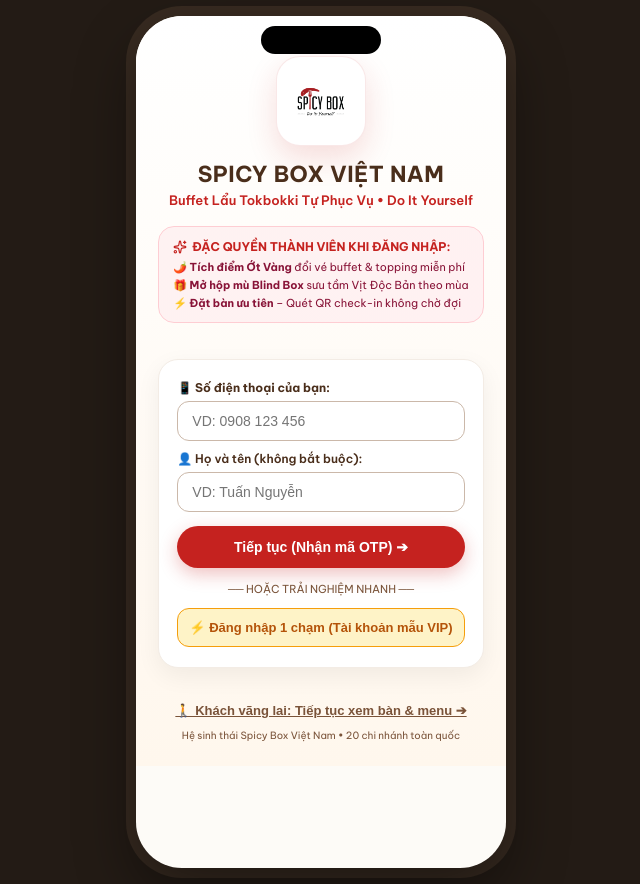
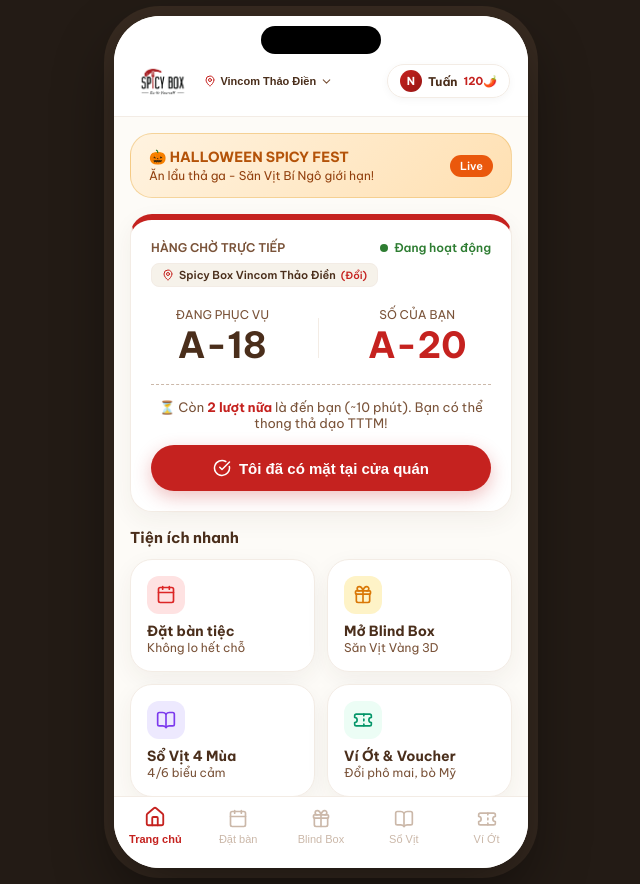
Before and after one commit to tuantuhuynh2007-boop/StoreDesignThinking, a React (Vite) app in the folder spicy-box-app/: page / in a window 1280 px wide. Shown: the whole page, without its empty margins (319-959 px from the left). Built offline with nearby package versions, Linux system fonts and the light colour scheme.

Commit message:
Revert "Feat: Demo man hinh Chao mung & Dang nhap thanh vien (Welcome Login Gate) truoc khi vao web dat ban"
This reverts commit aa9d839c7a6e800832582e60198cf6e1c7913b8e.

```diff
--- a/spicy-box-app/src/App.tsx
+++ b/spicy-box-app/src/App.tsx
@@ -106,9 +106,14 @@ export function App() {
     if (saved) {
       try { return JSON.parse(saved); } catch (e) { /* ignore */ }
     }
-    return null;
+    // Mặc định ban đầu: Tạo sẵn tài khoản mẫu để trải nghiệm đầy đủ
+    return {
+      name: 'Nguyễn Văn Tuấn',
+      phone: '0908 123 456',
+      memberCode: 'SPB-99812',
+      tier: 'GOLD VIP',
+    };
   });
-  const [isGuest, setIsGuest] = useState(false);
   const [showAuthModal, setShowAuthModal] = useState(false);
   const [phoneInput, setPhoneInput] = useState('');
   const [nameInput, setNameInput] = useState('');
@@ -188,7 +193,6 @@ export function App() {
   const handleLogout = () => {
     if (confirm('Bạn có chắc chắn muốn đăng xuất tài khoản?')) {
       setUser(null);
-      setIsGuest(false);
       localStorage.removeItem('spicy_box_user');
       alert('Đã đăng xuất tài khoản thành công.');
     }
@@ -287,205 +291,6 @@ export function App() {
       {/* Top Island */}
       <div className="device-island"></div>
 
-      {/* MÀN HÌNH CHÀO MỪNG & ĐĂNG NHẬP (HIỂN THỊ KHI CHƯA ĐĂNG NHẬP & CHƯA CHỌN KHÁCH VÃNG LAI) */}
-      {!user && !isGuest ? (
-        <div style={{
-          minHeight: '750px',
-          display: 'flex',
-          flexDirection: 'column',
-          justifyContent: 'space-between',
-          padding: '30px 22px 24px 22px',
-          background: 'linear-gradient(180deg, #FFFFFF 0%, #FFF7ED 100%)',
-          textAlign: 'center',
-          boxSizing: 'border-box'
-        }}>
-          {/* Logo & Slogan Header */}
-          <div>
-            <div style={{
-              width: 90, height: 90, margin: '10px auto 14px auto',
-              background: '#fff', borderRadius: '24px',
-              display: 'flex', alignItems: 'center', justifyContent: 'center',
-              boxShadow: '0 12px 30px rgba(197, 34, 31, 0.15)',
-              border: '1px solid rgba(197, 34, 31, 0.1)',
-              padding: '10px'
-            }}>
-              <img
-                src="./assets/spicy-box-logo.png"
-                alt="Spicy Box"
-                style={{ width: '100%', height: '100%', objectFit: 'contain' }}
-              />
-            </div>
-            <h2 style={{ fontSize: '22px', fontWeight: 800, color: 'var(--wood-dark)', letterSpacing: '0.5px', marginBottom: '4px' }}>
-              SPICY BOX VIỆT NAM
-            </h2>
-            <p style={{ fontSize: '13px', color: 'var(--red-primary)', fontWeight: 600 }}>
-              Buffet Lẩu Tokbokki Tự Phục Vụ • Do It Yourself
-            </p>
-
-            {/* Thẻ đặc quyền thành viên */}
-            <div style={{
-              background: 'linear-gradient(135deg, #FEF2F2 0%, #FFF1F2 100%)',
-              border: '1px solid #FECDD3',
-              borderRadius: '16px',
-              padding: '12px 14px',
-              margin: '18px 0 20px 0',
-              textAlign: 'left'
-            }}>
-              <div style={{ fontSize: '12px', fontWeight: 700, color: 'var(--red-primary)', marginBottom: '6px', display: 'flex', alignItems: 'center', gap: '5px' }}>
-                <Sparkles size={14} /> ĐẶC QUYỀN THÀNH VIÊN KHI ĐĂNG NHẬP:
-              </div>
-              <div style={{ fontSize: '11px', color: '#881337', display: 'flex', flexDirection: 'column', gap: '4px' }}>
-                <div>🌶️ <strong>Tích điểm Ớt Vàng</strong> đổi vé buffet & topping miễn phí</div>
-                <div>🎁 <strong>Mở hộp mù Blind Box</strong> sưu tầm Vịt Độc Bản theo mùa</div>
-                <div>⚡ <strong>Đặt bàn ưu tiên</strong> – Quét QR check-in không chờ đợi</div>
-              </div>
-            </div>
-          </div>
-
-          {/* Form đăng nhập SĐT hoặc OTP */}
-          <div style={{
-            background: '#fff',
-            borderRadius: '20px',
-            padding: '20px 18px',
-            boxShadow: '0 8px 24px rgba(0,0,0,0.06)',
-            border: '1px solid var(--wood-tint)',
-            textAlign: 'left'
-          }}>
-            {!otpSent ? (
-              <>
-                <label style={{ fontSize: '12px', fontWeight: 700, color: 'var(--wood-dark)', display: 'block', marginBottom: '6px' }}>
-                  📱 Số điện thoại của bạn:
-                </label>
-                <input
-                  type="tel"
-                  placeholder="VD: 0908 123 456"
-                  value={phoneInput}
-                  onChange={e => setPhoneInput(e.target.value)}
-                  style={{
-                    width: '100%', padding: '11px 14px', borderRadius: '12px',
-                    border: '1.5px solid var(--wood-light)', fontSize: '14px', outline: 'none',
-                    boxSizing: 'border-box', marginBottom: '10px'
-                  }}
-                />
-
-                <label style={{ fontSize: '12px', fontWeight: 600, color: 'var(--wood-dark)', display: 'block', marginBottom: '6px' }}>
-                  👤 Họ và tên (không bắt buộc):
-                </label>
-                <input
-                  type="text"
-                  placeholder="VD: Tuấn Nguyễn"
-                  value={nameInput}
-                  onChange={e => setNameInput(e.target.value)}
-                  style={{
-                    width: '100%', padding: '11px 14px', borderRadius: '12px',
-                    border: '1.5px solid var(--wood-light)', fontSize: '14px', outline: 'none',
-                    boxSizing: 'border-box', marginBottom: '14px'
-                  }}
-                />
-
-                <button
-                  className="btn-pill btn-red"
-                  disabled={authLoading}
-                  onClick={handleLoginSubmit}
-                  style={{
-                    display: 'flex', alignItems: 'center', justifyContent: 'center', gap: '8px',
-                    width: '100%', padding: '13px', fontSize: '14px', fontWeight: 700
-                  }}
-                >
-                  {authLoading ? (
-                    <>
-                      <Loader2 size={16} className="animate-spin" />
-                      <span>Đang gửi mã xác thực...</span>
-                    </>
-                  ) : (
-                    <span>Tiếp tục (Nhận mã OTP) ➔</span>
-                  )}
-                </button>
-              </>
-            ) : (
-              <>
-                <div style={{ background: '#F0FDF4', border: '1px solid #BBF7D0', borderRadius: '12px', padding: '10px 14px', marginBottom: '14px', fontSize: '12px', color: '#166534' }}>
-                  ✓ Mã OTP gồm 4 số đã gửi tới <strong>{phoneInput}</strong>.
-                  <div style={{ fontSize: '11px', color: '#15803D', marginTop: '2px' }}>
-                    💡 <em>Gợi ý thử nghiệm: Nhập mã OTP mẫu là <strong>8888</strong></em>
-                  </div>
-                </div>
-
-                <label style={{ fontSize: '12px', fontWeight: 700, color: 'var(--wood-dark)', display: 'block', marginBottom: '6px' }}>
-                  Nhập mã OTP (4 số):
-                </label>
-                <input
-                  type="text"
-                  maxLength={4}
-                  placeholder="8888"
-                  value={otpInput}
-                  onChange={e => setOtpInput(e.target.value)}
-                  style={{
-                    width: '100%', padding: '12px', borderRadius: '12px',
-                    border: '2px solid var(--red-primary)', fontSize: '20px',
-                    textAlign: 'center', letterSpacing: '8px', fontWeight: 700, outline: 'none',
-                    boxSizing: 'border-box', marginBottom: '12px'
-                  }}
-                />
-
-                <button
-                  className="btn-pill btn-red"
-                  onClick={handleLoginSubmit}
-                  style={{ width: '100%', padding: '13px', fontSize: '14px', fontWeight: 700, marginBottom: '8px' }}
-                >
-                  Xác nhận đăng nhập & Vào ứng dụng
-                </button>
-
-                <button
-                  onClick={() => setOtpSent(false)}
-                  style={{
-                    background: 'none', border: 'none', color: 'var(--wood-medium)',
-                    fontSize: '12px', cursor: 'pointer', display: 'block', margin: '4px auto 0 auto'
-                  }}
-                >
-                  ← Đổi số điện thoại khác
-                </button>
-              </>
-            )}
-
-            <div style={{ textAlign: 'center', margin: '14px 0 12px 0', fontSize: '11px', color: 'var(--wood-medium)' }}>
-              ── HOẶC TRẢI NGHIỆM NHANH ──
-            </div>
-
-            {/* Nút 1 chạm đăng nhập tài khoản mẫu */}
-            <button
-              onClick={handleQuickDemoLogin}
-              style={{
-                width: '100%', padding: '11px', borderRadius: '12px',
-                background: '#FEF3C7', border: '1px solid #F59E0B',
-                color: '#B45309', fontWeight: 700, fontSize: '13px', cursor: 'pointer',
-                display: 'flex', alignItems: 'center', justifyContent: 'center', gap: '6px'
-              }}
-            >
-              ⚡ Đăng nhập 1 chạm (Tài khoản mẫu VIP)
-            </button>
-          </div>
-
-          {/* Khách vãng lai & Footer */}
-          <div style={{ marginTop: '16px' }}>
-            <button
-              onClick={() => setIsGuest(true)}
-              style={{
-                background: 'none', border: 'none',
-                color: 'var(--wood-medium)', fontSize: '13px', fontWeight: 600,
-                cursor: 'pointer', textDecoration: 'underline'
-              }}
-            >
-              🚶 Khách vãng lai: Tiếp tục xem bàn & menu ➔
-            </button>
-
-            <div style={{ fontSize: '10px', color: 'var(--wood-medium)', marginTop: '10px' }}>
-              Hệ sinh thái Spicy Box Việt Nam • 20 chi nhánh toàn quốc
-            </div>
-          </div>
-        </div>
-      ) : (
-        <>
       {/* Header */}
       <header className="top-header">
         <div className="brand-box">
@@ -1900,8 +1705,6 @@ export function App() {
           </div>
         </div>
       )}
-        </>
-      )}
     </div>
   );
 }
```
